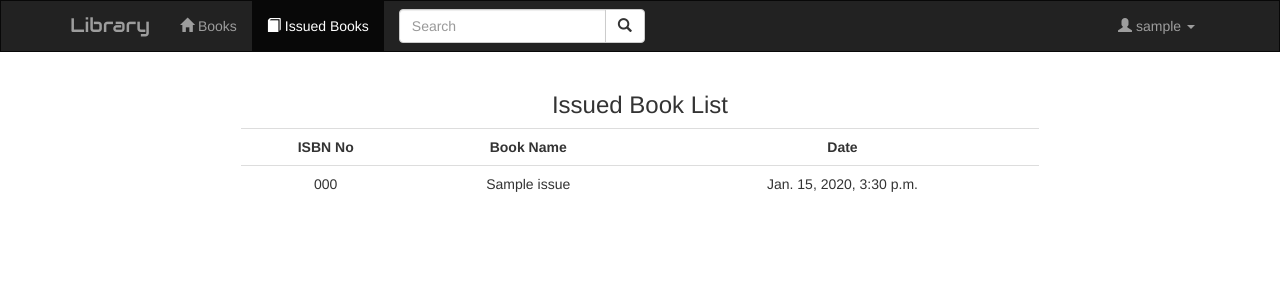
After one commit to immanoj16/Library, a Django app: page /issue_list in a window 1280 px wide. The commit adds this page. Shown: the top 300 px of the page. Run offline with Django 3.2, Linux system fonts and the light colour scheme; a user stored in the database is signed in; tables that the repository leaves empty hold one stand-in row (values such as "Sample post"); some libraries are stand-ins or nearby versions.

Commit message:
Add issued book view

```diff
--- a/books/models.py
+++ b/books/models.py
@@ -38,10 +38,11 @@ def update_user_profile(sender, instance, created, **kwargs):
 
 
 class Issue(models.Model):
-    user = models.ForeignKey(User, on_delete=models.CASCADE)
     issue_isbn_no = models.CharField(max_length=100)
     issue_book_name = models.CharField(max_length=100)
     issue_date = models.DateTimeField(default=datetime.datetime.now())
+    due_fine = models.IntegerField(default=0)
+    user = models.ForeignKey(User, on_delete=models.CASCADE)
 
     def __unicode__(self):
         return self.issue_book_name
--- a/books/static/books/css/style.css
+++ b/books/static/books/css/style.css
@@ -19,3 +19,13 @@
     cursor: pointer;
     text-decoration: underline;
 }
+
+.table th, td{
+    text-align: center;
+}
+
+.table {
+    border-radius: 5px;
+    margin: 0px auto;
+    float: none;
+}
--- a/books/templates/books/base.html
+++ b/books/templates/books/base.html
@@ -27,7 +27,22 @@
                 <!-- Items -->
             <div class="collapse navbar-collapse" id="topNavBar">
                 <ul class="nav navbar-nav">
-                    <li class="{% block books_active %}{% endblock %}"><a href="{% url 'home' %}"><span class="glyphicon glyphicon-book"></span> Books</a></li>
+
+                    <!--Book Home Page-->
+                    <li class="{% block books_active %}{% endblock %}">
+                        <a href="{% url 'home' %}">
+                            <span class="glyphicon glyphicon-home"></span> Books
+                        </a>
+                    </li>
+
+                    <!--Issued Book-->
+                    {% if username != 'admin' %}
+                        <li class="{% block issued_book_active %}{% endblock %}">
+                            <a href="/issue_list/">
+                                <span class="glyphicon glyphicon-book"></span> Issued Books
+                            </a>
+                        </li>
+                    {% endif %}
 
                     {% if username == 'admin' %}
                         <li class="dropdown">
--- a/books/templates/books/home.html
+++ b/books/templates/books/home.html
@@ -23,7 +23,7 @@
     {% endif %}
 
     {% if book_list %}
-        <table class="table table-hover">
+        <table class="table table-hover" style="width: 80%">
             <tr>
                 <th>ISBN No</th>
                 <th>Book Name</th>
@@ -56,7 +56,7 @@
                                 <h2> {{ book.book_name }} </h2>
                                 <h3> {{ book.author_name }} </h3>
                                 <h3> {{ book.no_of_books }} </h3>
-                                {% if user.username != 'admin'%}
+                                {% if username != 'admin'%}
                                     {% if book.no_of_books > 0 %}
                                         <form action="{% url 'issue' book.id %}" method="get">
                                             <label for="yes">Do you want to issue this book: </label>
--- /dev/null
+++ b/books/templates/books/issue_list.html
@@ -0,0 +1,27 @@
+{% extends 'books/base.html' %}
+{% block title %}Issue Details{% endblock %}
+{% block issued_book_active %}active{% endblock %}
+
+{% block content %}
+
+    <h3 class="text-center text-capitalize">Issued Book List</h3>
+
+        {% if list %}
+            <table class="table table-hover text-centered" style="width: 70%;">
+                <tr>
+                    <th>ISBN No</th>
+                    <th>Book Name</th>
+                    <th>Date</th>
+                </tr>
+                {% for l in list %}
+                    <tr>
+                        <td>{{ l.issue_isbn_no }}</td>
+                        <td>{{ l.issue_book_name }}</td>
+                        <td>{{ l.issue_date }}</td>
+                    </tr>
+                {% endfor %}
+            </table>
+        {% else %}
+            <h3 class="text-info">No issued books are available...</h3>
+        {% endif %}
+{% endblock %}
--- a/books/urls.py
+++ b/books/urls.py
@@ -18,4 +18,5 @@ urlpatterns = [
         auth_views.password_reset_confirm, name='password_reset_confirm'),
     url(r'^reset/done/$', auth_views.password_reset_complete, name='password_reset_complete'),
     url(r'^(?P<book_id>[0-9]+)/', core_views.issue, name='issue'),
+    url(r'^issue_list', core_views.issue_list, name='issue_list'),
 ]
--- a/books/views.py
+++ b/books/views.py
@@ -100,18 +100,31 @@ def issue(request, book_id):
     if choice == 'yes':
         book = get_object_or_404(Book, pk=book_id)
 
-        book.no_of_books -= 1
-        book.save()
+        issued_book = user.issue_set.filter(issue_isbn_no__iexact=book.isbn_no)
 
-        issue_book = Issue(issue_isbn_no=book.isbn_no, issue_book_name=book.book_name, user_id=user.id)
-        issue_book.save()
+        if not issued_book:
 
-        book_list = Book.objects.order_by('book_name')[:50]
-        context = {
-            'success_message': "The book has been issued...",
-            'book_list': book_list,
-        }
-        return render(request, 'books/home.html', context)
+            book.no_of_books -= 1
+            book.save()
+
+            issue_book = user.issue_set.create(issue_isbn_no=book.isbn_no, issue_book_name=book.book_name)
+            print issue_book
+            print issue_book.user.id
+
+            book_list = Book.objects.order_by('book_name')[:50]
+            context = {
+                'success_message': "The book has been issued...",
+                'book_list': book_list,
+            }
+            return render(request, 'books/home.html', context)
+        else:
+            book_list = Book.objects.order_by('book_name')[:50]
+            context = {
+                'error_message': "You have already issued this book...",
+                'book_list': book_list,
+            }
+            return render(request, 'books/home.html', context)
+
     else:
         book_list = Book.objects.order_by('book_name')[:50]
         context = {
@@ -119,3 +132,11 @@ def issue(request, book_id):
             'book_list': book_list,
         }
         return render(request, 'books/home.html', context)
+
+
+@login_required
+def issue_list(request):
+    user = request.user
+    # user = User.objects.get(username=request.user.username)
+    list = user.issue_set.order_by('issue_book_name')
+    return render(request, 'books/issue_list.html', {'list': list,})
```
Also changed, not shown: books/migrations/0006_auto_20170326_2053.py (added), books/migrations/0007_auto_20170326_2143.py (added), 3 other files.
